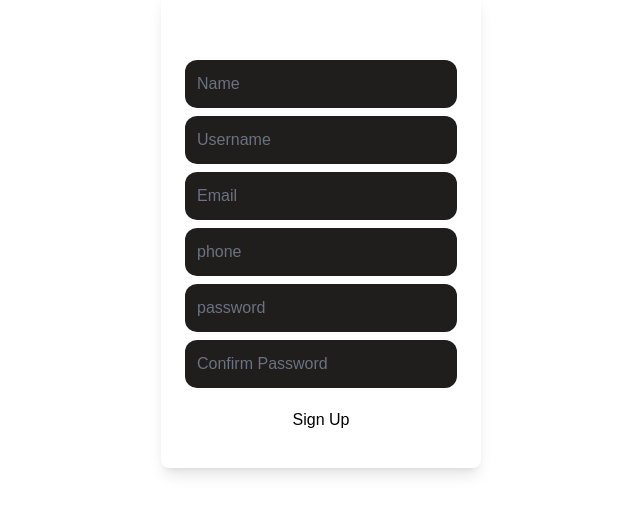
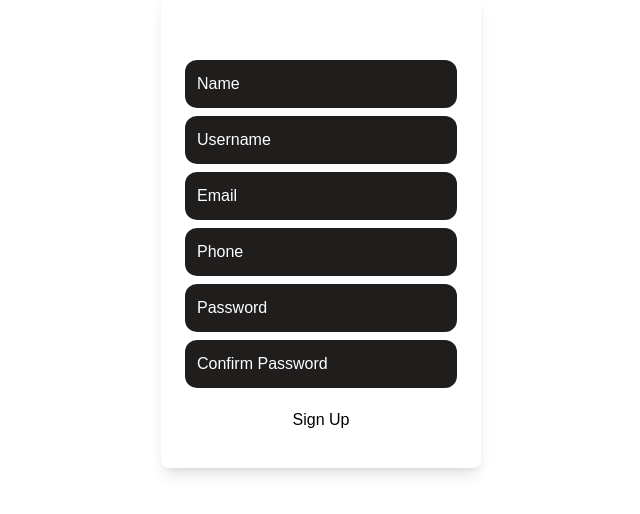
Before and after one commit to Priyanandan-4/thread-clone-app, a Next.js app: page /signup in a window 1280 px wide. Shown: the part 180-694 px from the top of the page, without its empty margins (319-959 px from the left). Built offline with nearby package versions, Linux system fonts and the light colour scheme.

Commit message:
add formik and yup for signup

```diff
--- a/app/main/page.tsx
+++ b/app/main/page.tsx
@@ -20,17 +20,14 @@ const Page: React.FC = () => {
 
   return (
     <div className="flex flex-col h-screen">
-      {/* 'foryou' div - fixed at the top */}
       <div className="h-16 flex items-center justify-center bg-black text-white">
         foryou
       </div>
-
-      {/* Main content div that scrolls */}
-      <div className="h-screen bg-[#181818] p-4 rounded-lg  overflow-auto no-scrollbar">
+      <div className="h-screen bg-[#181818] p-4 rounded-lg overflow-auto scrollbar-hide">
         {status === "succeeded" && (
           <div>
             {posts.map((post: any) => (
-              <div key={post._id} className="p-4 mb-4  text-white rounded-lg">
+              <div key={post._id} className="p-4 mb-4 text-white rounded-lg">
                 <p>{post.text}</p>
                 {post.image && <img src={post.image} alt="Post" className="mt-2" />}
               </div>
--- a/app/signup/page.tsx
+++ b/app/signup/page.tsx
@@ -1,59 +1,102 @@
-import { useRouter } from 'next/router';
-import React, { use, useState } from 'react'
+"use client";
+import { useRouter } from 'next/navigation';
+import { Formik,Field,Form,ErrorMessage, yupToFormErrors } from 'formik';
+import * as Yup from 'yup';
 
-const Signup  : React.FC = () => {
+const Signup: React.FC = () => {
+  const router = useRouter();
 
+  const initialValues = {
+    name: '',
+    username: '',
+    email: '',
+    phone: '',
+    password: '',
+    confirmPassword: '',
+  };
+
+  const validationSchema = Yup.object({
+    name: Yup.string().required('Name is required'),
+    username: Yup.string().required('Username is required'),
+    email: Yup.string().email('Invalid email address').required('Email is required'),
+    phone: Yup.string().required('Phone number is required'),
+    password: Yup.string().min(6, 'Password must be at least 6 characters').required('Password is required'),
+    confirmPassword: Yup.string()
+      .oneOf([Yup.ref('password'), ], 'Passwords must match')
+      .required('Confirm Password is required'),
+  });
+
+  const handleSubmit = (values: typeof initialValues) => {
+    // Handle form submission
+    console.log(values);
+    // You can also navigate to another page after signup
+    // router.push('/some-other-page');
+  };
 
   return (
     <div>
       <div className="flex flex-col items-center justify-center min-h-screen">
         <div className="bg-transparent p-6 rounded-lg shadow-lg w-3/12 mt-5">
           <h2 className="text-lg font-semibold text-center mb-4 text-white">Create your Account</h2>
-          <form>
-          <input
-            type="text"
+          <Formik initialValues={initialValues} validationSchema={validationSchema} onSubmit={handleSubmit}>
+            {() => (
+              <Form>
+                <Field
+                  name="name"
                   placeholder="Name"
+                  className="bg-[#201d1d] appearance-none rounded-xl w-full block px-3 py-3 mt-2 placeholder-white text-white"
+                />
+                <ErrorMessage name="name" component="div" className="text-[#181818]" />
 
-            className="bg-[#201d1d] appearance-none rounded-xl w-full block px-3 py-3 mt-2 placeholder-gray-500 text-white"
+                <Field
+                  name="username"
+                  placeholder="Username"
+                  className="bg-[#201d1d] appearance-none rounded-xl block w-full px-3 py-3 mt-2 placeholder-white text-white"
                 />
-          <input
-            type="username"
-            placeholder="Username"
+                <ErrorMessage name="username" component="div" className="text-gray-500" />
 
-            className="bg-[#201d1d] appearance-none rounded-xl block w-full px-3 py-3 mt-2 placeholder-gray-500 text-white"
+                <Field
+                  name="email"
+                  placeholder="Email"
+                  type="email"
+                  className="bg-[#201d1d] appearance-none rounded-xl block w-full px-3 py-3 mt-2 placeholder-white text-white"
                 />
-           <input
-            type="email"
-            placeholder="Email"
-            className="bg-[#201d1d] appearance-none rounded-xl block w-full px-3 py-3 mt-2 placeholder-gray-500 text-white"
+                <ErrorMessage name="email" component="div" className="text-gray-500" />
+
+                <Field
+                  name="phone"
+                  placeholder="Phone"
+                  type="tel"
+                  className="bg-[#201d1d] appearance-none rounded-xl block w-full px-3 py-3 mt-2 placeholder-white text-white"
                 />
-           <input
-            type="phone"
-            placeholder="phone"
-            className="bg-[#201d1d] appearance-none rounded-xl block w-full px-3 py-3 mt-2 placeholder-gray-500 text-white"
+                <ErrorMessage name="phone" component="div" className="text-gray-500" />
+
+                <Field
+                  name="password"
+                  placeholder="Password"
+                  type="password"
+                  className="bg-[#201d1d] appearance-none rounded-xl block w-full px-3 py-3 mt-2 placeholder-white text-white"
                 />
-           <input
+                <ErrorMessage name="password" component="div" className="text-gray-500" />
+
+                <Field
+                  name="confirmPassword"
+                  placeholder="Confirm Password"
                   type="password"
-            placeholder="password"
-            className="bg-[#201d1d] appearance-none rounded-xl block w-full px-3 py-3 mt-2 placeholder-gray-500 text-white"
+                  className="bg-[#201d1d] appearance-none rounded-xl block w-full px-3 py-3 mt-2 placeholder-white text-white"
                 />
-           <input
-            type="Confirm password"
-            placeholder="Confirm Password"
-            className="bg-[#201d1d] appearance-none rounded-xl block w-full px-3 py-3 mt-2 placeholder-gray-500 text-white"
-          />
-          <button className="bg-white rounded-xl block w-full px-3 py-3 mt-2 text-black">
+                <ErrorMessage name="confirmPassword" component="div" className="text-gray-500" />
+
+                <button type="submit" className="bg-white rounded-xl block w-full px-3 py-3 mt-2 text-black">
                   Sign Up
                 </button>
-          </form>
-
+              </Form>
+            )}
+          </Formik>
         </div>
       </div>
     </div>
+  );
+};
 
-
-
-  )
-}
-
-export default Signup
+export default Signup;
--- a/package.json
+++ b/package.json
@@ -12,13 +12,16 @@
     "@reduxjs/toolkit": "^2.2.7",
     "axios": "^1.7.7",
     "axois": "^0.0.1-security",
+    "formik": "^2.4.6",
     "install": "^0.13.0",
     "next": "14.2.13",
     "npm": "^10.8.3",
     "react": "^18",
     "react-dom": "^18",
     "react-redux": "^9.1.2",
-    "redux": "^5.0.1"
+    "redux": "^5.0.1",
+    "tailwind-scrollbar-hide": "^1.1.7",
+    "yup": "^1.4.0"
   },
   "devDependencies": {
     "@types/node": "^20",
```
Also changed, not shown: store/reducer/postsSlice.ts (line endings or trailing spaces), 1 other file (tests, documents, lock files or other folders). Lines whose indentation alone changed are shown as unchanged.
